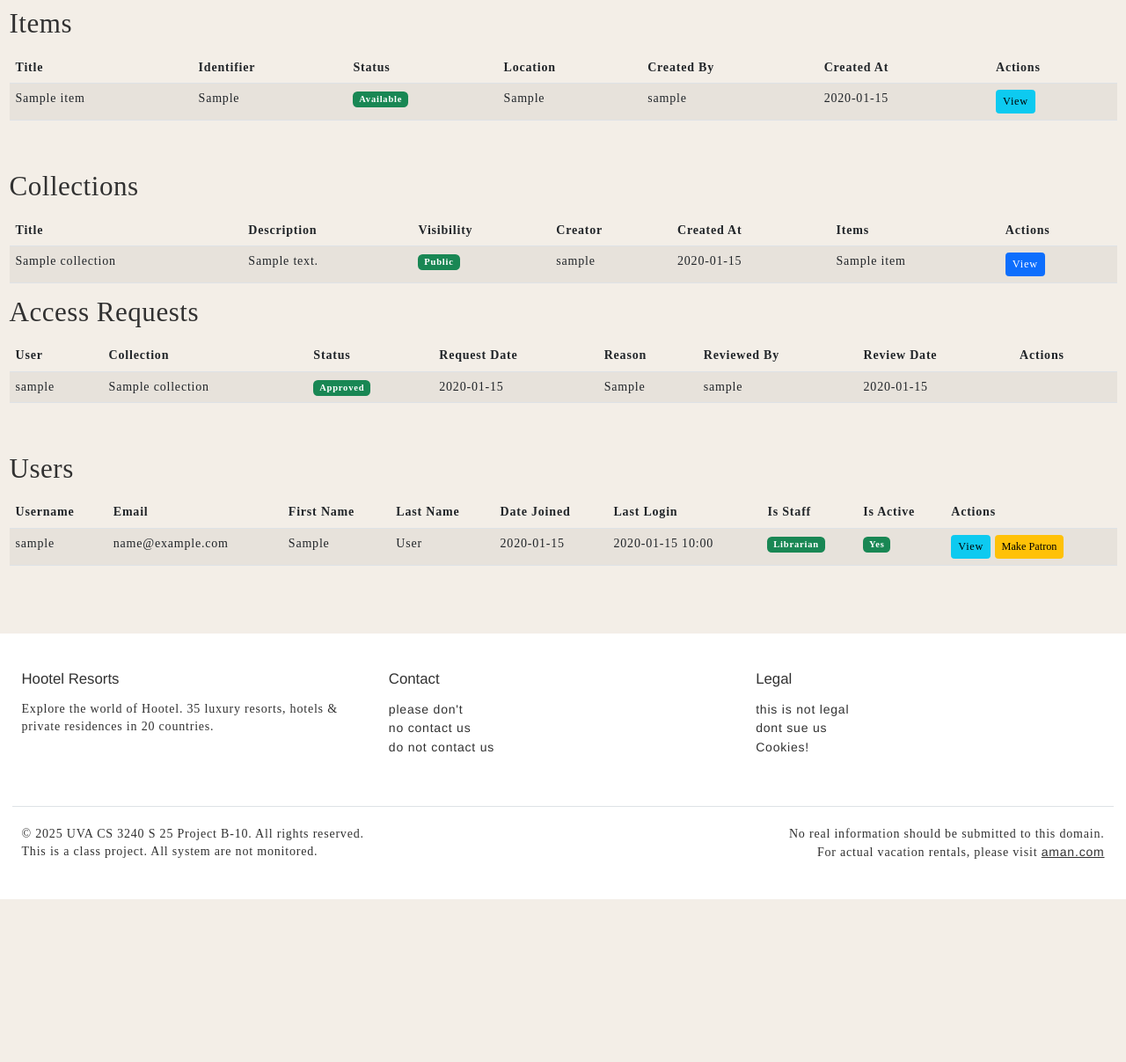
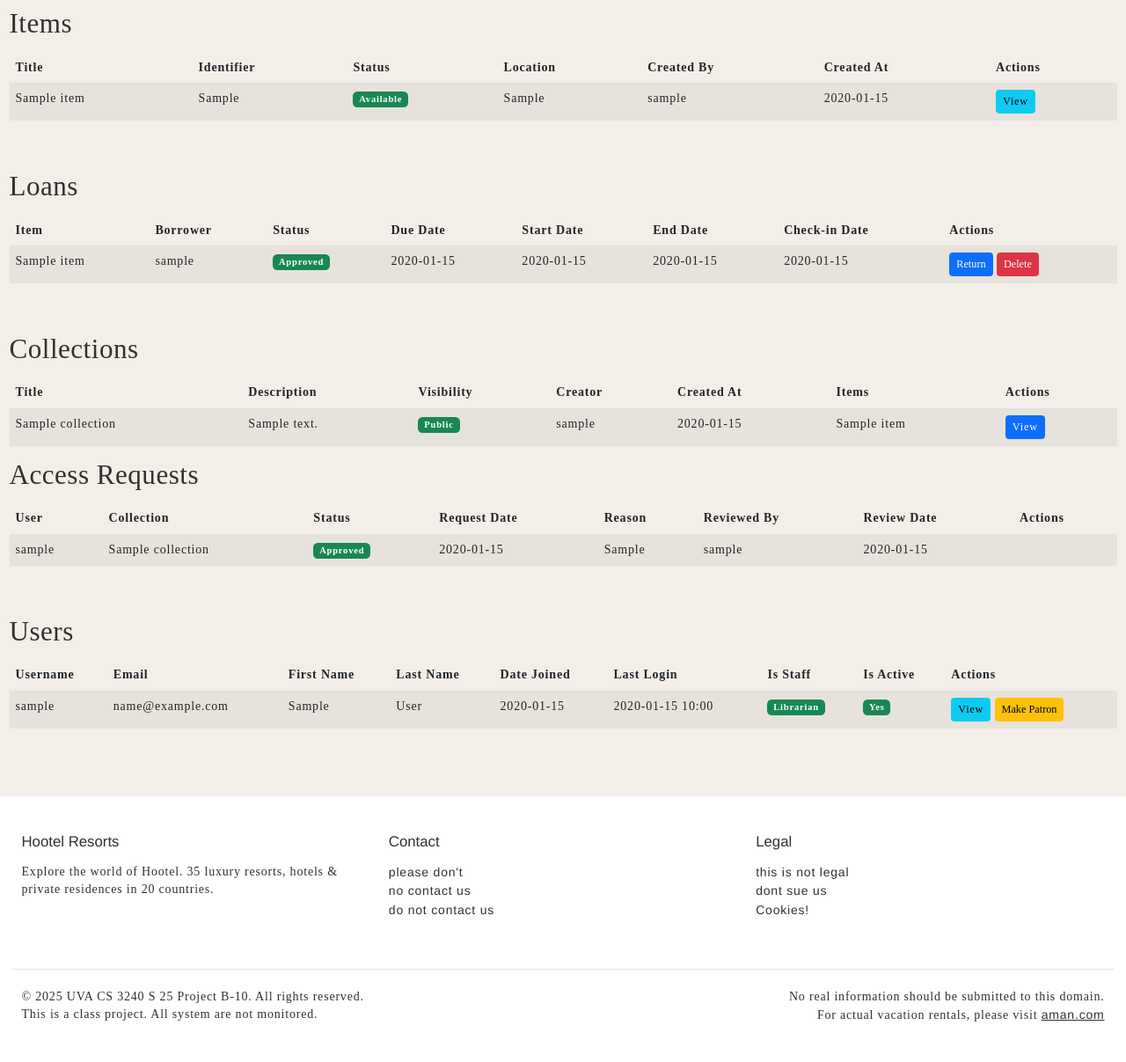
Before and after one commit to paris-phan/hootel, a Django app: page /librarian-dashboard/ in a window 1280 px wide. Shown: the part 321-1528 px from the top of the page at 88% size. Before the commit the page ends 1343 px from the top, so only its background shows below. Run offline with Django 5.2, Linux system fonts and the light colour scheme; a user stored in the database is signed in; tables that the repository leaves empty hold one stand-in row (values such as "Sample post"); some web fonts are replaced.

Commit message:
more fixes and added loans to librarians

```diff
--- a/collection/views.py
+++ b/collection/views.py
@@ -7,7 +7,7 @@ from catalog.models import Item
 # Create your views here.
 
 def collection_list(request):
-    collections = Collection.objects.filter(is_region=False)
+    collections = Collection.objects.filter(is_region=False, visibility=0)
     return render(request, 'collections/list.html', {
         'collections': collections
     })
--- a/core/urls.py
+++ b/core/urls.py
@@ -11,4 +11,5 @@ urlpatterns = [
     path('accounts/', include('accounts.urls')),
     path('librarian-dashboard/', views.librarian_dashboard, name='librarian_dashboard'),
     path('access-request/<str:action>/<int:request_id>/', views.handle_access_request, name='handle_access_request'),
+    path('loan/<str:action>/<int:loan_id>/', views.handle_loan_action, name='handle_loan_action'),
 ]
--- a/core/views.py
+++ b/core/views.py
@@ -8,6 +8,7 @@ from collection.models import Collection, CollectionItems, CollectionAuthorizedU
 from access_request.models import AccessRequest
 from django.contrib.auth import get_user_model
 import json
+from loans.models import Loan
 
 # Create your views here.
 
@@ -230,12 +231,16 @@ def librarian_dashboard(request):
     # Get all users
     users = get_user_model().objects.all().order_by('date_joined')
 
+    # Get all loans
+    loans = Loan.objects.all().select_related('item', 'requester').order_by('-requested_at')
+
     context = {
         'page_title': 'Librarian Dashboard',
         'items': items,
         'collections': collections,
         'access_requests': access_requests,
         'users': users,
+        'loans': loans,
     }
     return render(request, 'core/librarian_dashboard.html', context)
 
@@ -270,3 +275,38 @@ def handle_access_request(request, action, request_id):
             'success': False,
             'message': str(e)
         }, status=500)
+
+@login_required
+@user_passes_test(is_librarian)
+@require_POST
+def handle_loan_action(request, action, loan_id):
+    """Handle loan approval, return, or deletion"""
+    try:
+        loan = get_object_or_404(Loan, id=loan_id)
+
+        if action == 'approve':
+            loan.status = 1  # Approved
+            loan.save()
+            message = 'Loan approved successfully'
+        elif action == 'return':
+            loan.status = 3  # Returned
+            loan.save()
+            message = 'Item returned successfully'
+        elif action == 'delete':
+            loan.delete()
+            message = 'Loan deleted successfully'
+        else:
+            return JsonResponse({
+                'success': False,
+                'message': 'Invalid action'
+            }, status=400)
+
+        return JsonResponse({
+            'success': True,
+            'message': message
+        })
+    except Exception as e:
+        return JsonResponse({
+            'success': False,
+            'message': str(e)
+        }, status=500)
--- a/templates/base.html
+++ b/templates/base.html
@@ -384,7 +384,7 @@
                     <a href="{% url 'core:about' %}" class="global-navigation__link">About Us</a>
                   </li>
 
-                  {% if user.is_authenticated and user.role == 1 %}
+                  {% if user.is_authenticated and user.role == 1 and is_own_profile %}
                   <li class="global-navigation__list-item">
                     <a href="{% url 'core:librarian_dashboard' %}" class="global-navigation__link">Staff Portal</a>
                   </li>
@@ -477,7 +477,7 @@
                   <ul class="navbar-nav">
                     {% if user.is_authenticated %}
                         <li class="nav-item">
-                            <a class="button button--slim button--dark" href="{% url 'accounts:user_profile' username=user.username %}">Profile</a>
+                            <a class="button button--slim button--dark" href="{% url 'accounts:profile' %}">Profile</a>
                         </li>
                     {% else %}
                         <li class="nav-item">
--- a/templates/core/about.html
+++ b/templates/core/about.html
@@ -191,7 +191,7 @@
       <div class="stat-label">Requirements Manager</div>
     </div>
     <div class="stat-item">
-      <div class="stat-number">Devon</div>
+      <div class="stat-number">Sia</div>
       <div class="stat-label">Software Architect</div>
     </div>
   </div>
--- a/templates/core/librarian_dashboard.html
+++ b/templates/core/librarian_dashboard.html
@@ -49,6 +49,61 @@
                         {% empty %}
                         <tr>
                             <td colspan="7" class="text-center">No items found.</td>
+                        </tr>
+                        {% endfor %}
+                    </tbody>
+                </table>
+            </div>
+        </div>
+    </div>
+
+    <!-- Loans Section -->
+    <div class="row mb-5">
+        <div class="col-12">
+            <h2 class="mb-3">Loans</h2>
+            <div class="table-responsive">
+                <table class="table table-striped table-hover">
+                    <thead>
+                        <tr>
+                            <th>Item</th>
+                            <th>Borrower</th>
+                            <th>Status</th>
+                            <th>Due Date</th>
+                            <th>Start Date</th>
+                            <th>End Date</th>
+                            <th>Check-in Date</th>
+                            <th>Actions</th>
+                        </tr>
+                    </thead>
+                    <tbody>
+                        {% for loan in loans %}
+                        <tr>
+                            <td>{{ loan.item.title }}</td>
+                            <td>{{ loan.requester.username }}</td>
+                            <td>
+                                <span class="badge {% if loan.status == 1 %}bg-success{% elif loan.status == 2 %}bg-danger{% elif loan.status == 3 %}bg-secondary{% else %}bg-warning{% endif %}">
+                                    {{ loan.get_status_display }}
+                                </span>
+                            </td>
+                            <td>{{ loan.due_date|date:"Y-m-d"|default:"-" }}</td>
+                            <td>{{ loan.start_date|date:"Y-m-d"|default:"-" }}</td>
+                            <td>{{ loan.end_date|date:"Y-m-d"|default:"-" }}</td>
+                            <td>{{ loan.end_date|date:"Y-m-d"|default:"-" }}</td>
+                            <td>
+                                {% if loan.status == 0 %}
+                                <button class="btn btn-sm btn-success approve-loan-btn" data-loan-id="{{ loan.id }}">Approve</button>
+                                <button class="btn btn-sm btn-danger delete-loan-btn" data-loan-id="{{ loan.id }}">Delete</button>
+                                {% elif loan.status == 1 %}
+                                <button class="btn btn-sm btn-primary return-btn" data-loan-id="{{ loan.id }}">Return</button>
+                                <button class="btn btn-sm btn-danger delete-loan-btn" data-loan-id="{{ loan.id }}">Delete</button>
+                                {% else %}
+                                <button class="btn btn-sm btn-danger delete-loan-btn" data-loan-id="{{ loan.id }}">Delete</button>
+                                {% endif %}
+                            </td>
+                        </tr>
+                        {% empty %}
+                        <tr>
+                            <td colspan="8" class="text-center">No loans found.</td>
                         </tr>
                         {% endfor %}
                     </tbody>
@@ -265,6 +320,57 @@ document.addEventListener('DOMContentLoaded', function() {
         });
     });
 
+    // Handle loan actions
+    const approveLoanButtons = document.querySelectorAll('.approve-loan-btn');
+    const deleteLoanButtons = document.querySelectorAll('.delete-loan-btn');
+    const returnButtons = document.querySelectorAll('.return-btn');
+
+    function handleLoanAction(action, loanId) {
+        fetch(`/loan/${action}/${loanId}/`, {
+            method: 'POST',
+            headers: {
+                'Content-Type': 'application/json',
+                'X-CSRFToken': document.querySelector('[name=csrfmiddlewaretoken]').value
+            }
+        })
+        .then(response => response.json())
+        .then(data => {
+            if (data.success) {
+                location.reload();
+            } else {
+                alert(data.message || 'An error occurred');
+            }
+        })
+        .catch(error => {
+            console.error('Error:', error);
+            alert('An error occurred while processing the request');
+        });
+    }
+
+    approveLoanButtons.forEach(btn => {
+        btn.addEventListener('click', function() {
+            if (confirm('Are you sure you want to approve this loan?')) {
+                handleLoanAction('approve', this.dataset.loanId);
+            }
+        });
+    });
+
+    deleteLoanButtons.forEach(btn => {
+        btn.addEventListener('click', function() {
+            if (confirm('Are you sure you want to delete this loan? This action cannot be undone.')) {
+                handleLoanAction('delete', this.dataset.loanId);
+            }
+        });
+    });
+
+    returnButtons.forEach(btn => {
+        btn.addEventListener('click', function() {
+            if (confirm('Are you sure you want to mark this item as returned?')) {
+                handleLoanAction('return', this.dataset.loanId);
+            }
+        });
+    });
+
     // Handle role toggle buttons
     const toggleRoleButtons = document.querySelectorAll('.toggle-role-btn');
 
```
